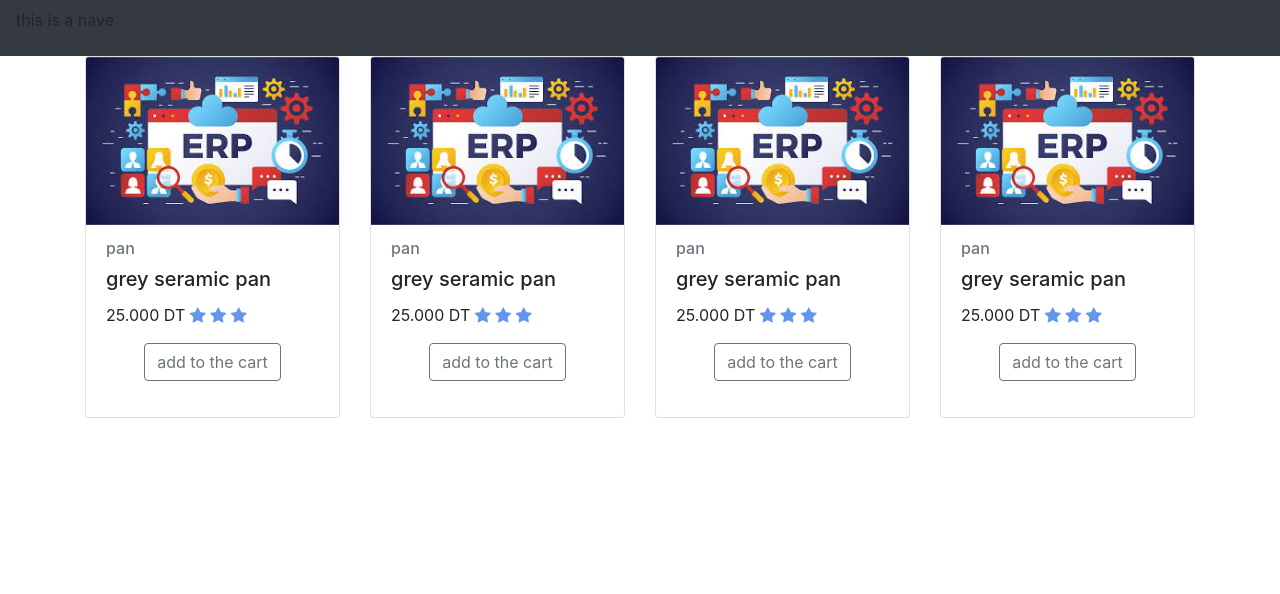
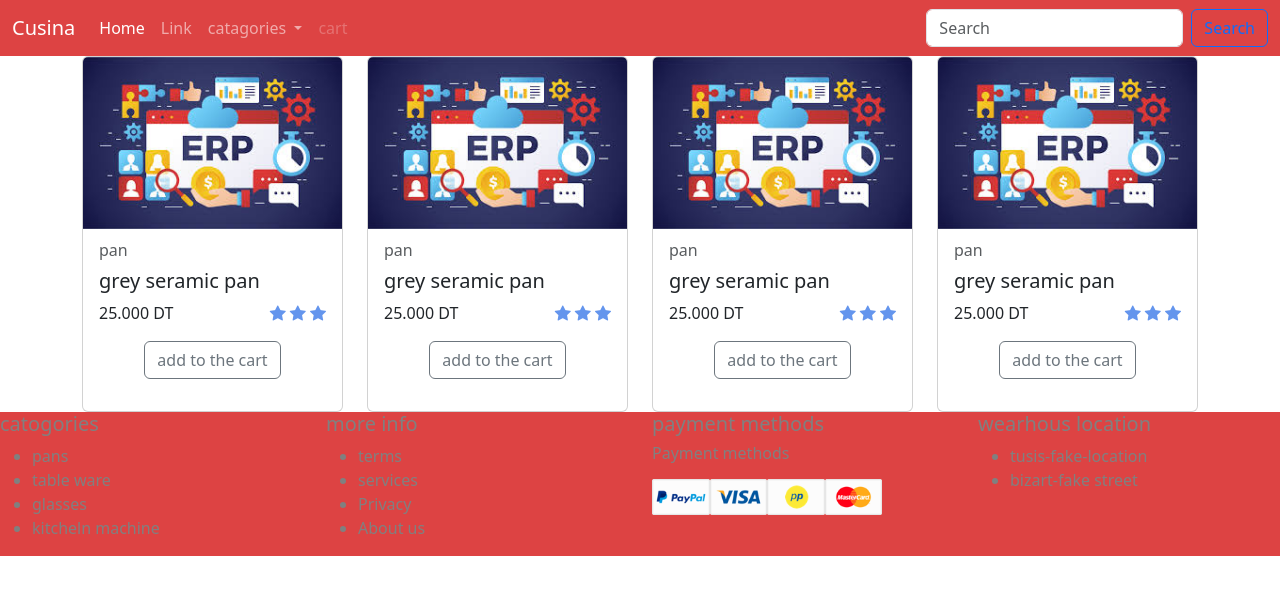
Before and after one commit to melki-khalil/projet-web, a website: page LandPage.html in a window 1280 px wide. Drawn offline with nearby package versions, Linux system fonts and the light colour scheme.

Commit message:
add icons
footer

```diff
--- a/LandPage.html
+++ b/LandPage.html
@@ -9,10 +9,45 @@
   <link rel="stylesheet" href="/npm/node_modules/bootstrap-icons/font/bootstrap-icons.css">
 </head>
 <body>
+  <nav class="navbar navbar-expand-lg navbar-dark bg-custom-redish nav-items">
 
-<nav class="navbar navbar-expand-lg bg-dark">
-  <p>this is a nave</p>
-</nav>
+
+    <div class="container-fluid">
+      <a class="navbar-brand" href="#">Cusina</a>
+      <button class="navbar-toggler" type="button" data-bs-toggle="collapse" data-bs-target="#navbarSupportedContent" aria-controls="navbarSupportedContent" aria-expanded="false" aria-label="Toggle navigation">
+        <span class="navbar-toggler-icon"></span>
+      </button>
+      <div class="collapse navbar-collapse" id="navbarSupportedContent">
+        <ul class="navbar-nav me-auto mb-2 mb-lg-0">
+          <li class="nav-item">
+            <a class="nav-link active" aria-current="page" href="#">Home</a>
+          </li>
+          <li class="nav-item">
+            <a class="nav-link" href="#">Link</a>
+          </li>
+          <li class="nav-item dropdown">
+            <a class="nav-link dropdown-toggle" href="#" role="button" data-bs-toggle="dropdown" aria-expanded="false">
+             catagories
+            </a>
+            <ul class="dropdown-menu">
+              <li><a class="dropdown-item" href="#">pots</a></li>
+              <li><a class="dropdown-item" href="#">plats</a></li>
+              <li><hr class="dropdown-divider"></li>
+              <li><a class="dropdown-item" href="#">glasses</a></li>
+            </ul>
+          </li>
+          <li class="nav-item">
+            <a class="nav-link disabled" aria-disabled="true">cart</a>
+          </li>
+        </ul>
+        <form class="d-flex" role="search">
+          <input class="form-control me-2" type="search" placeholder="Search" aria-label="Search">
+          <button class="btn btn-outline-primary" type="submit">Search</button>
+        </form>
+      </div>
+    </div>
+  </nav>
+
 <main class="container">
   <section class="row">
     <article class="col-xl-3 col-lg-4 col-md-6">
@@ -105,7 +140,54 @@
 
 </main>
 
+<footer class="footer mt-auto"> <div class="row d-flex footer-items">
 
+  <div class="col">
+    <h5>catogories</h5>
+    <ul>
+      <li>pans</li>
+      <li>table ware</li>
+      <li>glasses</li>
+      <li>kitcheln machine</li>
+    </ul>
+  </div>
+
+  <div class="col">
+    <h5>more info</h5>
+    <ul>
+      <li>terms</li>
+      <li>services</li>
+      <li>Privacy</li>
+      <li>About us</li>
+    </ul>
+  </div>
+  <div class="col">
+    <h5>payment methods</h5>
+    <div class="col-12 col-sm-6 col-lg-auto order-lg-3 mb-2 footer__payments">
+      <h6 class="heading medium strong mb-3 text-nowrap">Payment methods</h6>
+
+      <div class="d-flex flex-wrap mb-3">
+          <img src="./icon_amex.png" alt="Apple Pay" title="Apple Pay" height="36" class="d-none mb-2 mr-2 js-applepay" loading="lazy">
+          <img src="./icon_paypal.png" alt="Paypal" title="Paypal" height="36" class="mb-2 mr-2" loading="lazy">
+          <img src="./icon_visa.png" alt="Creditcard" title="Creditcard" height="36" class="mb-2 mr-2" loading="lazy">
+          <img src="./icon_postepay.png" alt="Creditcard" title="Creditcard" height="36" class="mb-2 mr-2" loading="lazy">
+          <img src="./icon_mastercard.png" alt="Creditcard" title="Creditcard" height="36" class="mb-2 mr-2" loading="lazy">
+
+  </div>
+  </div>
+
+    </div>
+    <div class="col">
+      <h5>wearhous location</h5>
+      <ul>
+        <li>tusis-fake-location</li>
+        <li>bizart-fake street</li>
+
+      </ul>
+    </div>
+  </div>
+</div></footer>
 
 </body>
+<script src="../npm/node_modules/bootstrap/dist/js/bootstrap.bundle.min.js"> </script>
 </html>
--- a/styles.css
+++ b/styles.css
@@ -12,3 +12,11 @@
     max-width: 300px;
     margin: auto;
 }
+.footer-items{
+    background-color: rgb(221, 67, 67);
+    color: gray;
+}
+
+.bg-custom-redish{
+    background-color: rgb(221, 67, 67);
+}
```
Also changed, not shown: icon_amex.png (added), icon_mastercard.png (added), icon_paypal.png (added), icon_postepay.png (added), icon_visa.png (added).
